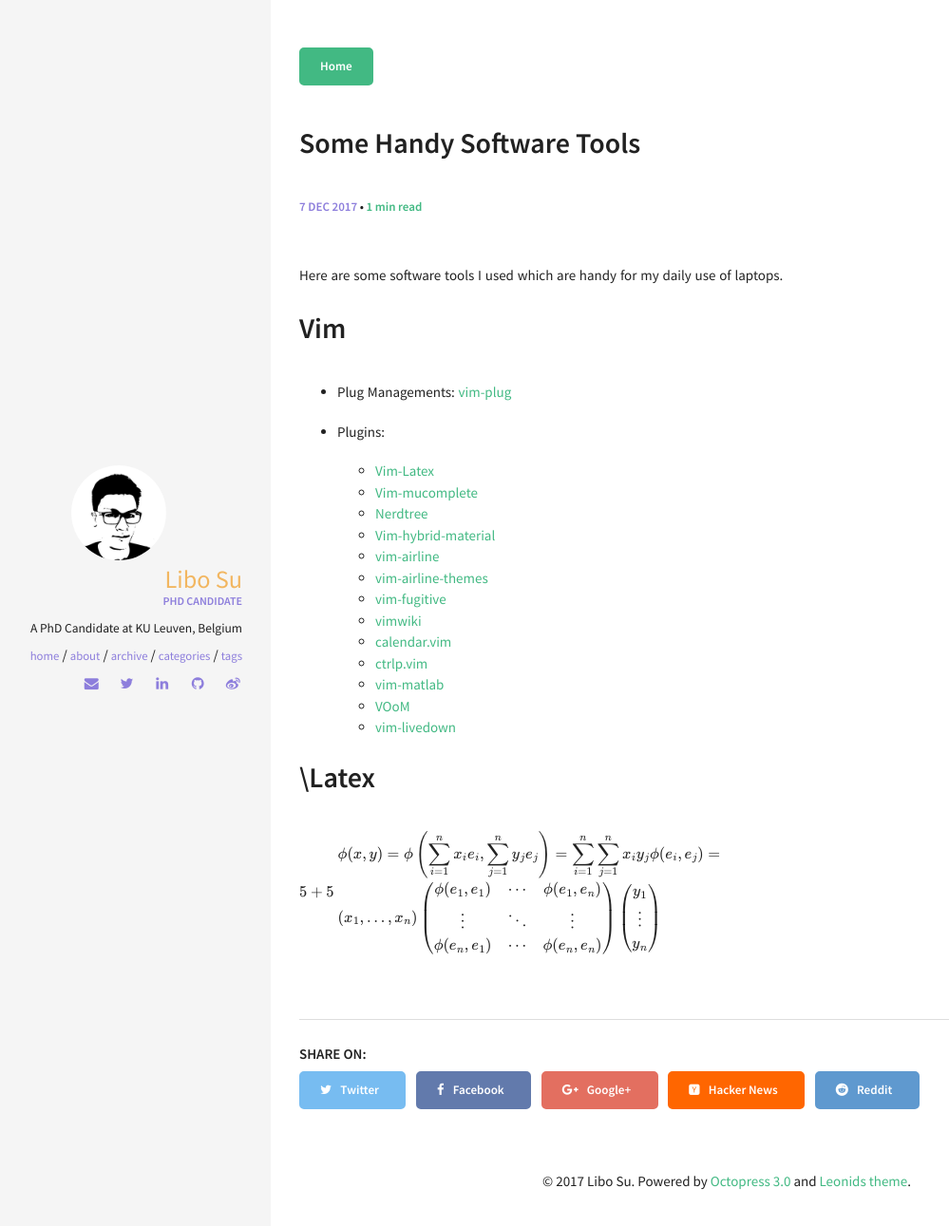
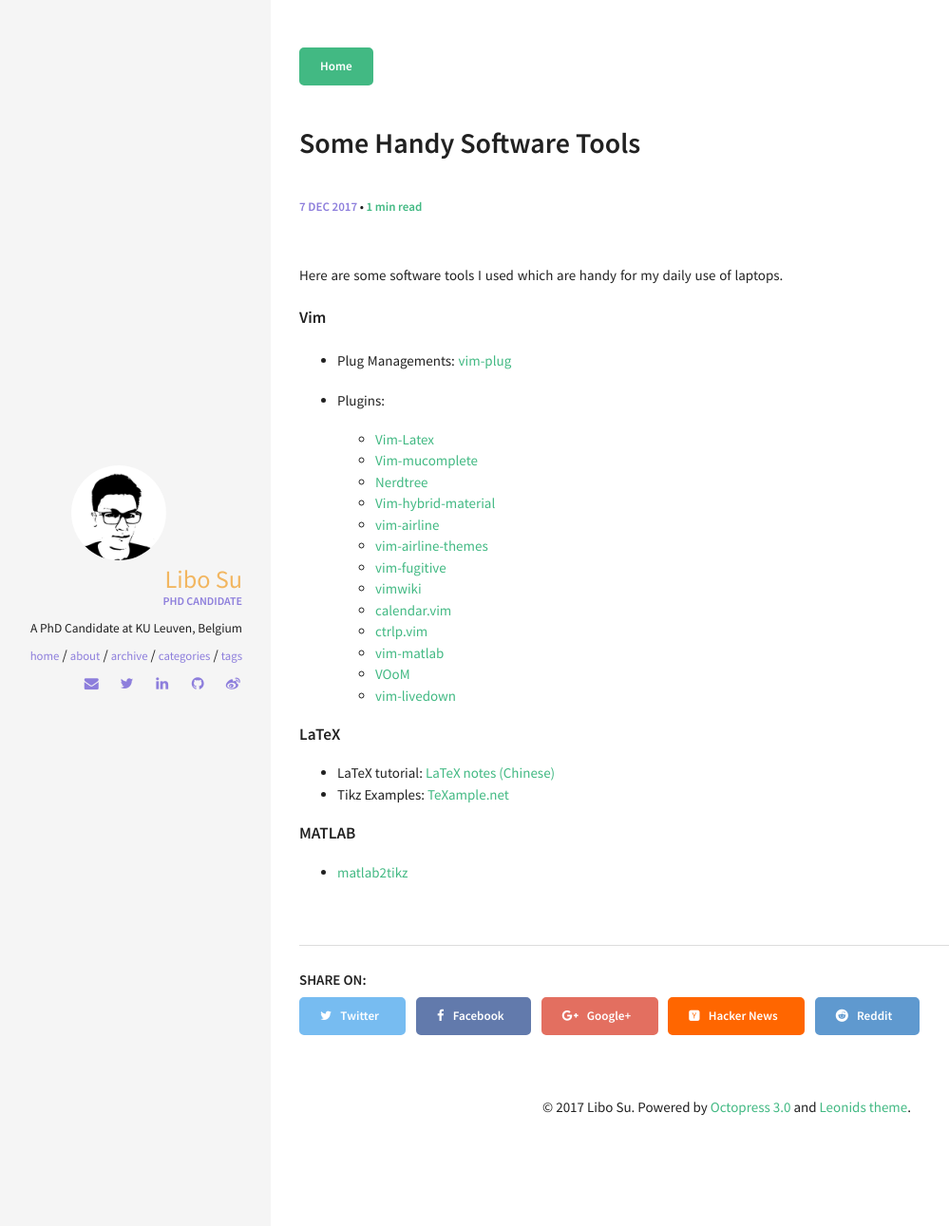
Before and after one commit to sulibo/sulibo.github.io, a Jekyll site: the page built from _posts/2017-12-07-some-handy-software-tools.markdown, in a window 1280 px wide. Shown: the top 1291 px of the page at 95% size, without its empty margins (35-1034 px from the left). Built offline with Jekyll 4.4.1, drawn with Linux system fonts in a browser that asks for light colours; formulas are drawn with MathJax 3.

Commit message:
update post

```diff
--- a/_posts/2017-12-07-some-handy-software-tools.markdown
+++ b/_posts/2017-12-07-some-handy-software-tools.markdown
@@ -5,7 +5,7 @@ date: 2017-12-07T16:20:36+01:00
 ---
 Here are some software tools I used which are handy for my daily use of laptops.
 
-# Vim
+##### Vim
 
 * Plug Managements: [vim-plug](https://github.com/junegunn/vim-plug)
 
@@ -24,21 +24,11 @@ Here are some software tools I used which are handy for my daily use of laptops.
 	* [VOoM](https://github.com/vim-voom/VOoM)
 	* [vim-livedown](https://github.com/shime/vim-livedown)
 
-# \Latex
- $$ 5 + 5 $$
- $$
-\begin{align*}
-  & \phi(x,y) = \phi \left(\sum_{i=1}^n x_ie_i, \sum_{j=1}^n y_je_j \right)
-  = \sum_{i=1}^n \sum_{j=1}^n x_i y_j \phi(e_i, e_j) = \\
-  & (x_1, \ldots, x_n) \left( \begin{array}{ccc}
-      \phi(e_1, e_1) & \cdots & \phi(e_1, e_n) \\
-      \vdots & \ddots & \vdots \\
-      \phi(e_n, e_1) & \cdots & \phi(e_n, e_n)
-    \end{array} \right)
-  \left( \begin{array}{c}
-      y_1 \\
-      \vdots \\
-      y_n
-    \end{array} \right)
-\end{align*}
-$$
+##### LaTeX
+
+* LaTeX tutorial: [LaTeX notes (Chinese)](http://dralpha.altervista.org/zh/tech/lnotes2.pdf)
+* Tikz Examples: [TeXample.net](http://www.texample.net)
+
+##### MATLAB
+
+* [matlab2tikz](https://github.com/matlab2tikz/matlab2tikz)
```
